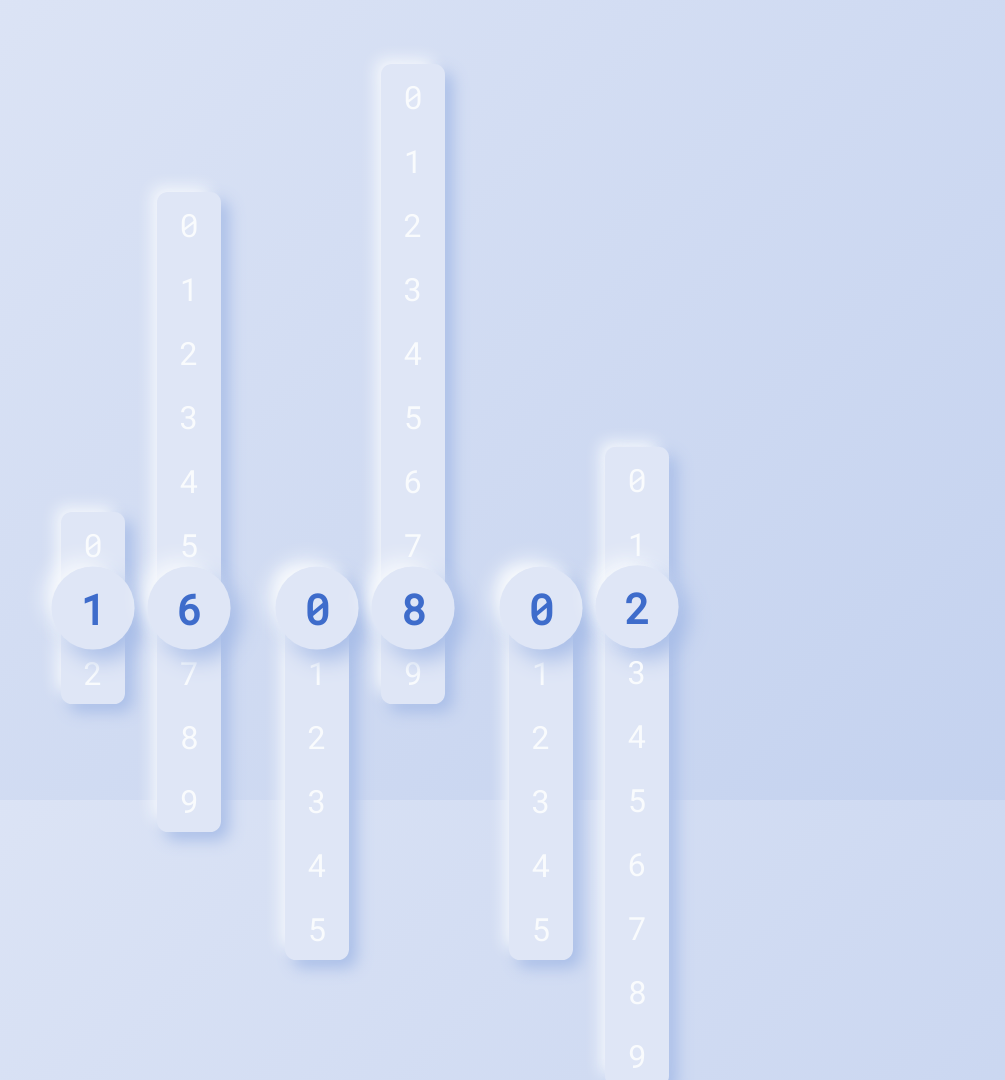
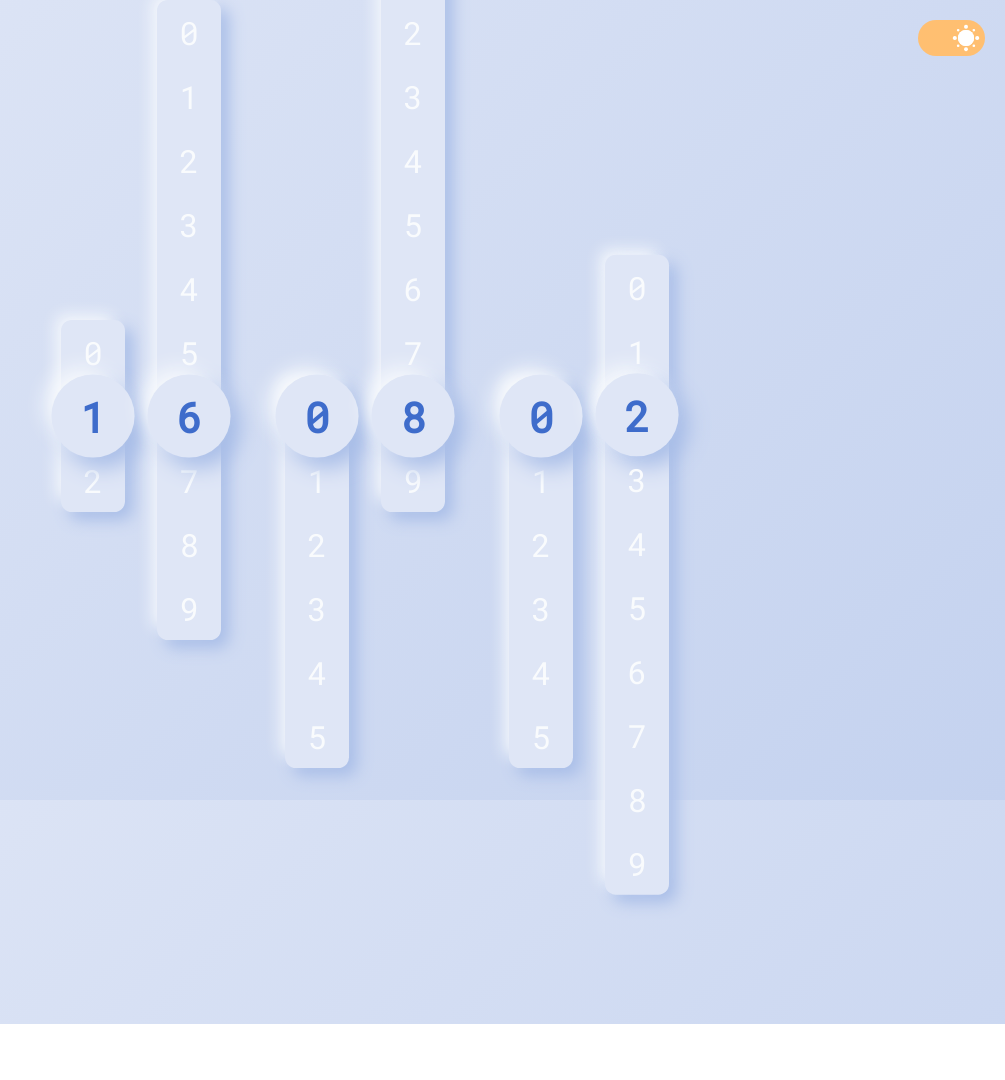
Before and after one commit to humanrian/humanrian.github.io, a plain HTML site: page clock.html in a window 1280 px wide. Shown: the top 1080 px of the page, without its empty margins (275-1280 px from the left). After the commit the page ends 1024 px from the top, so only its background shows below. Drawn offline with Linux system fonts and the light colour scheme.

Commit message:
Update style.css
change from a button to toggle

```diff
--- a/style.css
+++ b/style.css
@@ -17,6 +17,14 @@
   --strip-bg: #dfe6f6;
   --strip-shadow-light: #f9fbfd;
   --strip-shadow-dark: #a9bee8;
+
+  /* Variables for the animated toggle dimensions and specific colors */
+  --toggleHeight: 16em;
+  --toggleWidth: 30em;
+  --toggleBtnRadius: 10em; /* Radius of the moon/sun button */
+
+  --bgColor--night: #423966; /* Background of the toggle switch itself at night */
+  --mooncolor: #d9fbff;      /* Color of the moon shape */
 }
 
 body.dark-mode {
@@ -90,25 +98,74 @@ body {
   padding: 0 4vmin;
 }
 
-/* Style for the theme toggle button (add this) */
-.theme-toggle-button {
-  position: fixed;
-  top: 20px;
-  right: 20px;
-  padding: 10px 15px;
-  background-color: var(--strip-bg); /* Use theme color */
-  color: var(--text-color); /* Use theme color */
-  border: 1px solid var(--text-color);
-  border-radius: 5px;
+
+.tdnn { /* The main container for the toggle switch */
   cursor: pointer;
-  font-family: 'Roboto Mono', monospace;
-  z-index: 1000; /* Ensure it's above other elements */
-  box-shadow: -0.5vmin -0.5vmin 1vmin -0.25vmin var(--strip-shadow-light), 0.5vmin 0.5vmin 1vmin var(--strip-shadow-dark);
+
+  /* --- Size Control --- */
+  font-size: 7%;
+
+  /* --- Positioning --- */
+  position: fixed;   /* Position relative to the viewport (browser window) */
+  top: 20px;         /* Distance from the top, same as your old button */
+  right: 20px;        /* Distance from the right, same as your old button */
+  /* margin: 0;      /* Reset any previous margins (optional, as top/right override) */
+  z-index: 1000;     /* Ensure it's on top of other page elements */
+
+  /* --- Original appearance properties (should remain the same) --- */
+  height: var(--toggleHeight); /* e.g., 16em - now scaled by the smaller font-size */
+  width: var(--toggleWidth);   /* e.g., 30em - now scaled by the smaller font-size */
+  border-radius: var(--toggleHeight); /* To keep it pill-shaped */
+  transition: background 500ms ease-in-out;
+  background: var(--bgColor--night); /* Default background: night */
 }
 
-body.dark-mode .theme-toggle-button {
-  background-color: var(--strip-bg);
-  color: var(--text-color);
-  border: 1px solid var(--text-color);
-  box-shadow: -0.5vmin -0.5vmin 1vmin -0.25vmin var(--strip-shadow-light), 0.5vmin 0.5vmin 1vmin var(--strip-shadow-dark);
+.tdnn.day { /* Styles for the toggle switch when it's in 'day' mode */
+  background: #ffbf71;
 }
+
+.moon { /* The tròn (circular) element that animates between moon and sun */
+  position: absolute;
+  display: block;
+  border-radius: 50%; /* Make it circular */
+  transition: all 400ms ease-in-out;
+
+  /* Initial position and appearance (moon) */
+  top: 3em;
+  left: 3em;
+  transform: rotate(-75deg);
+  width: var(--toggleBtnRadius);
+  height: var(--toggleBtnRadius);
+  background: var(--bgColor--night);
+  box-shadow: /* Creates the crescent moon shape and starry sky effect */
+    3em 2.5em 0 0em var(--mooncolor) inset, /* Crescent */
+    /* Subtle stars/dots around the moon */
+    rgba(255, 255, 255, 0.1) 0em -7em 0 -4.5em,
+    rgba(255, 255, 255, 0.1) 3em 7em 0 -4.5em,
+    rgba(255, 255, 255, 0.1) 2em 13em 0 -4em,
+    rgba(255, 255, 255, 0.1) 6em 2em 0 -4.1em,
+    rgba(255, 255, 255, 0.1) 8em 8em 0 -4.5em,
+    rgba(255, 255, 255, 0.1) 6em 13em 0 -4.5em,
+    rgba(255, 255, 255, 0.1) -4em 7em 0 -4.5em,
+    rgba(255, 255, 255, 0.1) -1em 10em 0 -4.5em;
+}
+
+.moon.sun { /* Styles for the element when it represents the 'sun' */
+  top: 4.5em;    /* Adjusted position for sun */
+  left: 18em;   /* Adjusted position for sun */
+  transform: rotate(0deg); /* Sun doesn't need to be rotated */
+  width: 7em;
+  height: 7em; /* Sun is a bit smaller */
+  background: #fff; /* Sun color - typically white or yellow */
+  box-shadow: /* Creates the sun shape and rays */
+    3em 3em 0 5em #fff inset, /* Inner glow of the sun */
+    /* Sun rays */
+    0 -5em 0 -2.7em #fff,
+    3.5em -3.5em 0 -3em #fff,
+    5em 0 0 -2.7em #fff,
+    3.5em 3.5em 0 -3em #fff,
+    0 5em 0 -2.7em #fff,
+    -3.5em 3.5em 0 -3em #fff,
+    -5em 0 0 -2.7em #fff,
+    -3.5em -3.5em 0 -3em #fff;
+}
```
